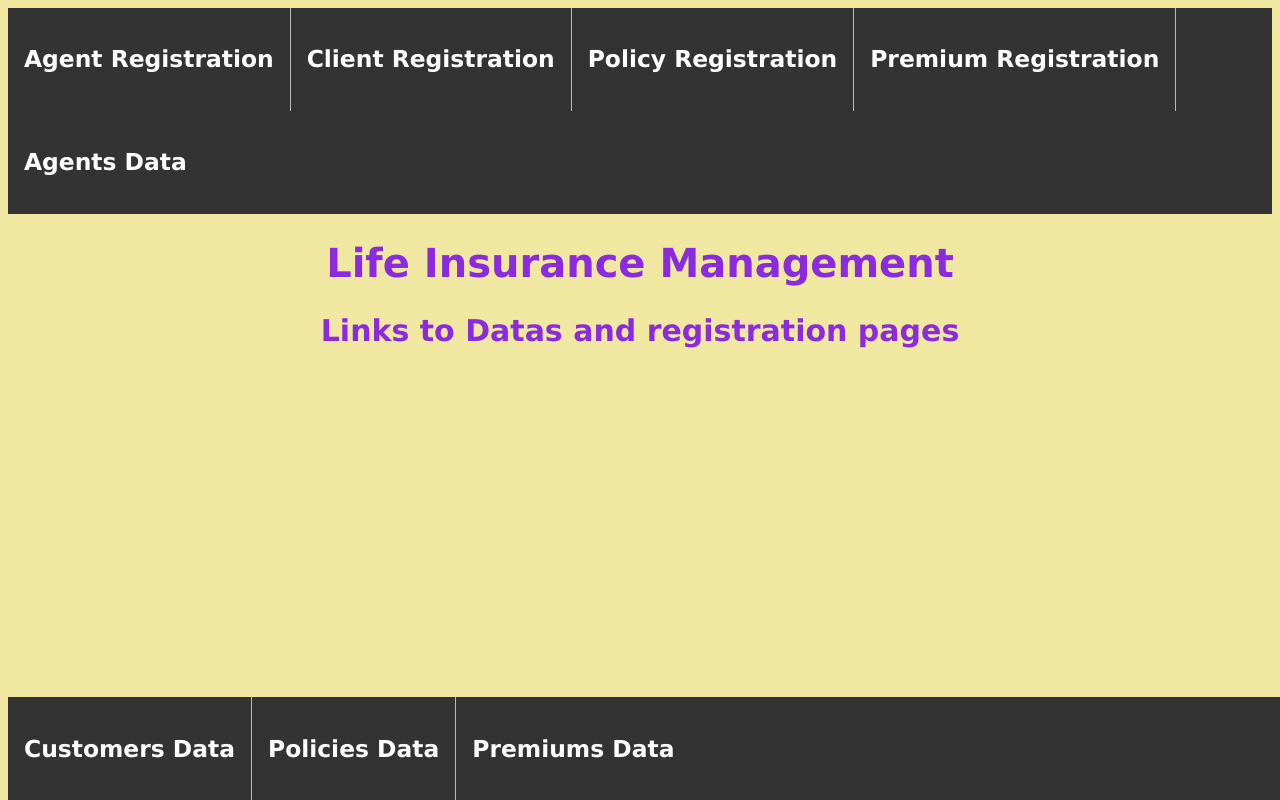
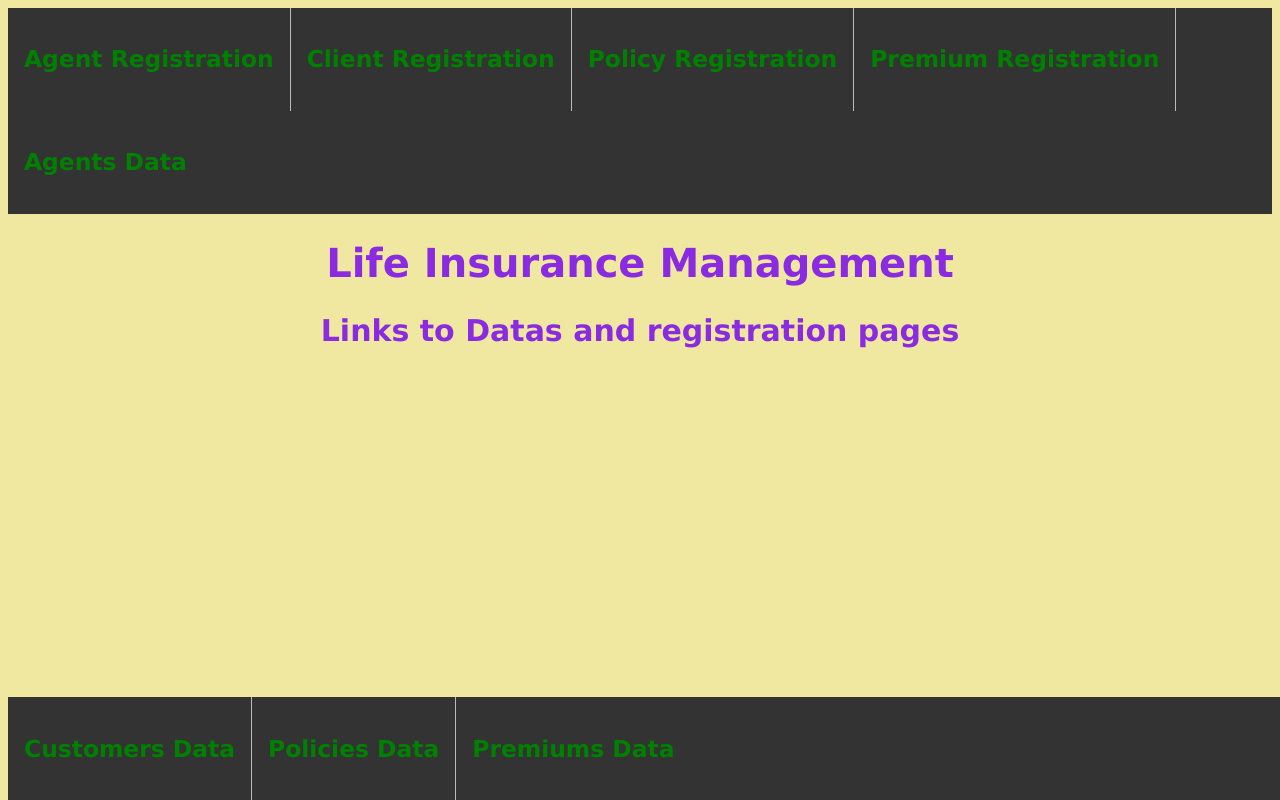
Before and after one commit to spoo-14/dbms-project-insurance, a PHP site: page / in a window 1280 px wide. Run offline with PHP 8.4, Linux system fonts and the light colour scheme.

Commit message:
Update style.css

```diff
--- a/style.css
+++ b/style.css
@@ -17,7 +17,7 @@ li:last-child {
 
 li a {
   display: block;
-  color: white;
+  color: green;
   text-align: center;
   padding: 14px 16px;
   text-decoration: none;
```
